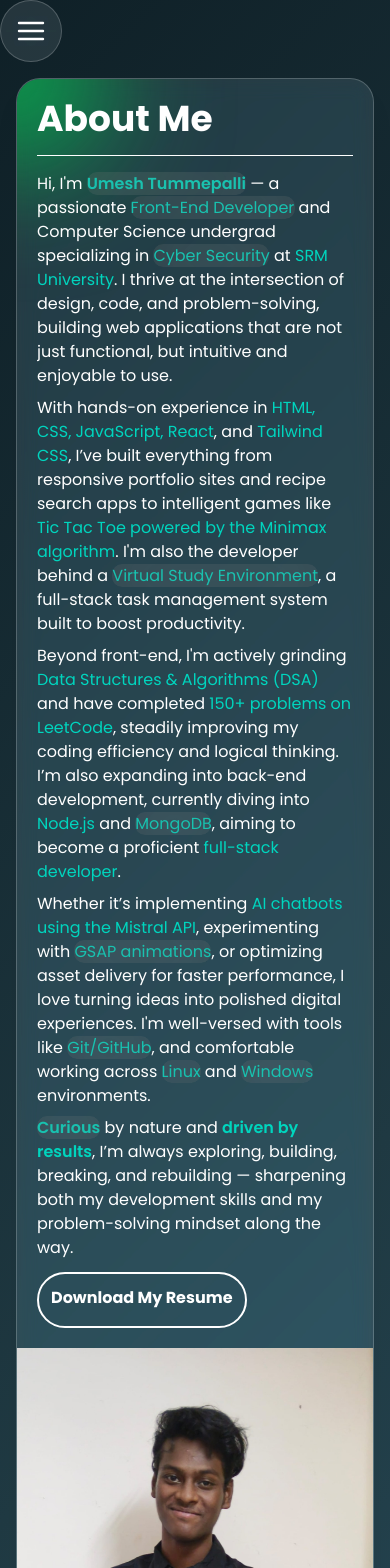
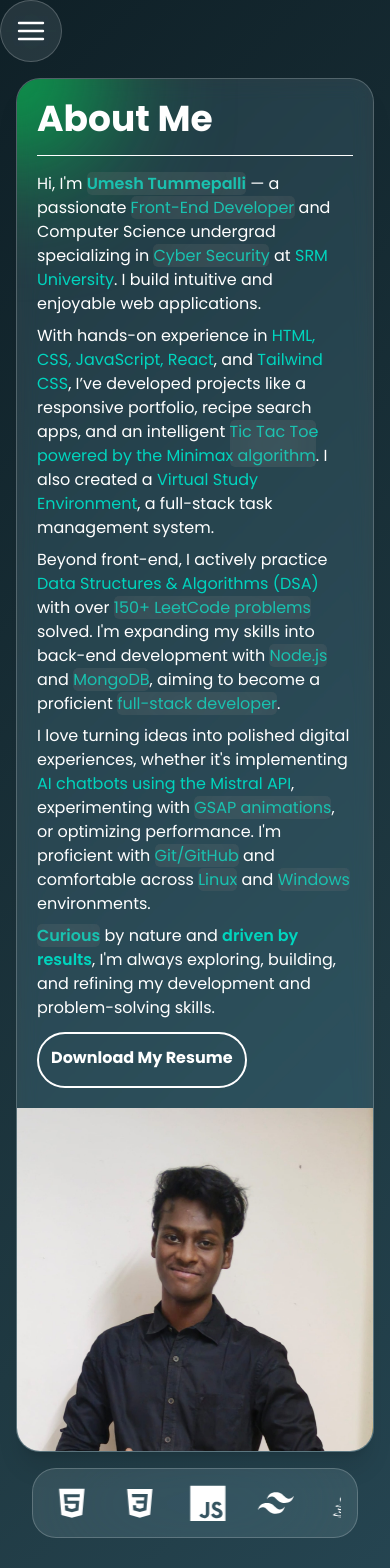
Before and after one commit to Umesh-Tummepalli/Portfolio, a React (Vite) app: page /about in a window 390 px wide. Shown: the top 1568 px of the page. Built offline with nearby package versions, Linux system fonts and the light colour scheme; a web font is replaced by a local one.

Commit message:
resposiveness changes

```diff
--- a/src/components/AboutMain.jsx
+++ b/src/components/AboutMain.jsx
@@ -1,4 +1,4 @@
-import React, { useRef,useEffect } from "react";
+import React, { useRef, useEffect } from "react";
 import mainPhoto from "../assets/mainPhoto.jpg";
 import SlidingContent from "./Sliding";
 import TiltContainer from "./TiltContainer";
@@ -34,9 +34,9 @@ const AboutMain = () => {
       y: cursorYpos,
     });
   }
-  useEffect(()=>{
-    document.title="About - Umesh"
-  },[])
+  useEffect(() => {
+    document.title = "About - Umesh";
+  }, []);
   useGSAP(() => {
     const tl = gsap.timeline();
     tl.from(containerRef.current, {
@@ -47,25 +47,25 @@ const AboutMain = () => {
     });
     tl.from(imgRef.current, {
       x: "-100%",
-      ease:"back.out",
+      ease: "back.out",
     });
     tl.from(headingRef.current, {
       x: "200%",
-      ease:"back.out"
+      ease: "back.out",
     });
-    tl.from(pref.current,{
-      y:"-110%",
-      filter:"blur(20px)",
-      opacity:0,
-      duration:1.5,
-      ease:"back.out"
-    })
+    tl.from(pref.current, {
+      y: "-110%",
+      filter: "blur(20px)",
+      opacity: 0,
+      duration: 1.5,
+      ease: "back.out",
+    });
   });
   return (
     <div className="text-white p-4" id="aboutMain">
-      <TiltContainer >
+      <TiltContainer>
         <section
-          className="lg:m-10 flex flex-col lg:flex-row backdrop-blur-[10px] backdrop-saturate-150 z-10 bg-white/10 border border-white/20 rounded-3xl shadow-xl relative overflow-hidden "
+          className="lg:m-10 flex flex-col  lg:flex-row backdrop-blur-[10px] backdrop-saturate-150 z-10 bg-white/10 border border-white/20 rounded-3xl shadow-xl relative overflow-hidden "
           onMouseMove={handleMouseMove}
           ref={containerRef}
         >
@@ -78,72 +78,66 @@ const AboutMain = () => {
             </h2>
             <div className="overflow-hidden">
               <section className="space-y-2  pt-4 aboutPara" ref={pref}>
-            <p >
+                <p>
                   Hi, I'm{" "}
-              <span className="text-teal-400 font-semibold">
+                  <span className="text-teal-400  sm:whitespace-nowrap font-semibold">
                     Umesh Tummepalli
                   </span>{" "}
                   — a passionate{" "}
-              <span className="text-teal-400">Front-End Developer</span> and
+                  <span className="text-teal-400 sm:whitespace-nowrap ">Front-End Developer</span> and
                   Computer Science undergrad specializing in{" "}
-              <span className="text-teal-400">Cyber Security</span> at{" "}
-              <span className="text-teal-400">SRM University</span>. I thrive at
-              the intersection of design, code, and problem-solving, building
-              web applications that are not just functional, but intuitive and
-              enjoyable to use.
+                  <span className="text-teal-400 sm:whitespace-nowrap">Cyber Security</span> at{" "}
+                  <span className="text-teal-400 sm:whitespace-nowrap">SRM University</span>. I build
+                  intuitive and enjoyable web applications.
                 </p>
                 <p>
                   With hands-on experience in{" "}
-              <span className="text-teal-400">
+                  <span className="text-teal-400 sm:whitespace-nowrap">
                     HTML, CSS, JavaScript, React
                   </span>
-              , and <span className="text-teal-400">Tailwind CSS</span>, I’ve
-              built everything from responsive portfolio sites and recipe search
-              apps to intelligent games like{" "}
-              <span className="text-teal-400">
+                  , and <span className="text-teal-400 sm:whitespace-nowrap">Tailwind CSS</span>, I’ve
+                  developed projects like a responsive portfolio, recipe search
+                  apps, and an intelligent{" "}
+                  <span className="text-teal-400 sm:whitespace-nowrap">
                     Tic Tac Toe powered by the Minimax algorithm
                   </span>
-              . I'm also the developer behind a{" "}
-              <span className="text-teal-400">Virtual Study Environment</span>,
-              a full-stack task management system built to boost productivity.
+                  . I also created a{" "}
+                  <span className="text-teal-400 sm:whitespace-nowrap">Virtual Study Environment</span>,
+                  a full-stack task management system.
                 </p>
                 <p>
-              Beyond front-end, I'm actively grinding{" "}
-              <span className="text-teal-400">
+                  Beyond front-end, I actively practice{" "}
+                  <span className="text-teal-400 sm:whitespace-nowrap">
                     Data Structures & Algorithms (DSA)
                   </span>{" "}
-              and have completed{" "}
-              <span className="text-teal-400">150+ problems on LeetCode</span>,
-              steadily improving my coding efficiency and logical thinking. I’m
-              also expanding into back-end development, currently diving into{" "}
-              <span className="text-teal-400">Node.js</span> and{" "}
-              <span className="text-teal-400">MongoDB</span>, aiming to become a
-              proficient{" "}
-              <span className="text-teal-400">full-stack developer</span>.
+                  with over{" "}
+                  <span className="text-teal-400 sm:whitespace-nowrap">150+ LeetCode problems</span>{" "}
+                  solved. I'm expanding my skills into back-end development with{" "}
+                  <span className="text-teal-400 sm:whitespace-nowrap">Node.js</span> and{" "}
+                  <span className="text-teal-400 sm:whitespace-nowrap">MongoDB</span>, aiming to become
+                  a proficient <span className="text-teal-400 sm:whitespace-nowrap">full-stack developer</span>.
                 </p>
                 <p>
-              Whether it’s implementing{" "}
-              <span className="text-teal-400">
+                  I love turning ideas into polished digital experiences, whether
+                  it's implementing{" "}
+                  <span className="text-teal-400 sm:whitespace-nowrap">
                     AI chatbots using the Mistral API
                   </span>
                   , experimenting with{" "}
-              <span className="text-teal-400">GSAP animations</span>, or
-              optimizing asset delivery for faster performance, I love turning
-              ideas into polished digital experiences. I'm well-versed with
-              tools like <span className="text-teal-400">Git/GitHub</span>, and
-              comfortable working across{" "}
-              <span className="text-teal-400">Linux</span> and{" "}
-              <span className="text-teal-400">Windows</span> environments.
+                  <span className="text-teal-400 sm:whitespace-nowrap">GSAP animations</span>, or
+                  optimizing performance. I'm proficient with{" "}
+                  <span className="text-teal-400 sm:whitespace-nowrap">Git/GitHub</span> and comfortable
+                  across <span className="text-teal-400 sm:whitespace-nowrap">Linux</span> and{" "}
+                  <span className="text-teal-400 sm:whitespace-nowrap">Windows</span> environments.
                 </p>
                 <p>
-              <span className="text-teal-400 font-semibold">Curious</span> by
+                  <span className="text-teal-400 sm:whitespace-nowrap font-semibold">Curious</span> by
                   nature and{" "}
-              <span className="text-teal-400 font-semibold">
+                  <span className="text-teal-400 sm:whitespace-nowrap font-semibold">
                     driven by results
                   </span>
-              , I’m always exploring, building, breaking, and rebuilding —
-              sharpening both my development skills and my problem-solving
-              mindset along the way.
+                  , I'm always exploring, building, and refining my development
+                  and problem-solving skills.
                 </p>
               </section>
             </div>
--- a/src/components/ProjectCard.jsx
+++ b/src/components/ProjectCard.jsx
@@ -14,7 +14,7 @@ const ProjectShowcase = ({
   additionalLinks = [],
 }) => {
   return (
-    <div className="max-w-2xl  w-full lg:m-10 rounded-2xl shadow-xl overflow-hidden z-30 bg-white/10 backdrop-blur-md border border-white/20 scale">
+    <div className=" w-full mx-auto lg:m-10 rounded-2xl shadow-xl overflow-hidden z-30 bg-white/10 backdrop-blur-md border border-white/20">
       {/* Browser Header */}
       <div className="bg-black/70 px-4 py-3 flex items-center gap-2 border-b border-white/10">
         <div className="flex gap-2">
@@ -22,26 +22,26 @@ const ProjectShowcase = ({
           <div className="w-3 h-3 bg-yellow-500 rounded-full"></div>
           <div className="w-3 h-3 bg-green-500 rounded-full"></div>
         </div>
-        <div className="flex-1 mx-4">
-          <div className="bg-gray-700/60 rounded px-3 py-1 text-gray-200 text-sm font-mono">
+        <div className="flex-1 mx-4 overflow-hidden">
+          <div className="bg-gray-700/60 rounded px-3 py-1 text-gray-200 text-sm font-mono truncate">
             {liveUrl || "localhost:3000"}
           </div>
         </div>
       </div>
 
       {/* Project Preview */}
-      <div className="bg-transparent ">
-        <div className="rounded-lg overflow-hidden border border-white/10 ">
+      <div className="bg-transparent">
+        <div className="rounded-lg overflow-hidden border border-white/10">
           <img
             src={`/projectImg/${imageUrl || 'placeholder.svg'}`}
             alt={`${title} preview`}
-            className="w-full h-64   xl: object-cover m-auto"
+            className="w-full h-64 object-cover m-auto"
           />
         </div>
       </div>
 
       {/* Project Information */}
-      <div className=" xl:px-8 py-4 space-y-6 text-white px-4">
+      <div className="px-4 lg:px-8 py-4 space-y-6 text-white">
         {/* Header Section */}
         <div className="">
           <div className="flex flex-col sm:flex-row sm:items-center sm:justify-between gap-4">
@@ -57,22 +57,22 @@ const ProjectShowcase = ({
               <div className="flex flex-wrap gap-2">
                 {liveUrl && (
                   <Button classes="text-white bg-white/10 hover:bg-white/20 border border-white/20">
-                    <a href={liveUrl} target="_blank" rel="noopener noreferrer">
-                      Live Demo <i className="ri-arrow-right-up-box-line"></i>
+                    <a href={liveUrl} target="_blank" rel="noopener noreferrer" className="flex items-center gap-1">
+                      Live Demo <ExternalLink className="w-4 h-4" />
                     </a>
                   </Button>
                 )}
                 {githubUrl && (
                   <Button classes="text-white bg-white/10 hover:bg-white/20 border border-white/20">
-                    <a href={githubUrl} target="_blank" rel="noopener noreferrer">
-                      <i className="ri-github-fill"></i> Code
+                    <a href={githubUrl} target="_blank" rel="noopener noreferrer" className="flex items-center gap-1">
+                      <Github className="w-4 h-4" /> Code
                     </a>
                   </Button>
                 )}
                 {additionalLinks.map((link, index) => (
                   <Button key={index} classes="text-white bg-white/10 hover:bg-white/20 border border-white/20">
-                    <a href={link.url} target="_blank" rel="noopener noreferrer" className="flex items-center">
-                      {link.icon && <span className="w-4 h-4 mr-2">{link.icon}</span>}
+                    <a href={link.url} target="_blank" rel="noopener noreferrer" className="flex items-center gap-1">
+                      {link.icon && <span className="w-4 h-4">{link.icon}</span>}
                       {link.label}
                     </a>
                   </Button>
@@ -90,13 +90,16 @@ const ProjectShowcase = ({
         )}
 
         {technologies.length > 0 && (
-          <div className="space-x-1 space-y-2">
+          <div className="space-y-2">
             <h2 className="text-lg font-semibold text-white">Technologies Used</h2>
             <div className="flex flex-wrap gap-2">
               {technologies.map((tech, index) => (
-                <button key={index} className="text-white bg-white/10 text-sm border border-white/20 hover:bg-white/20 px-3 py-2 rounded">
+                <span
+                  key={index}
+                  className="text-white bg-white/10 text-sm border border-white/20 px-3 py-1.5 rounded"
+                >
                   {tech}
-                </button>
+                </span>
               ))}
             </div>
           </div>
@@ -107,8 +110,8 @@ const ProjectShowcase = ({
             <h2 className="text-lg font-semibold text-white">Key Features</h2>
             <div className="grid grid-cols-1 md:grid-cols-2 gap-2">
               {features.map((feature, index) => (
-                <div key={index} className="flex items-center gap-2 text-white/80">
-                  <div className="w-2 h-2 bg-white rounded-full"></div>
+                <div key={index} className="flex items-start gap-2 text-white/80">
+                  <div className="mt-1.5 w-2 h-2 bg-white rounded-full flex-shrink-0"></div>
                   <span>{feature}</span>
                 </div>
               ))}
--- a/src/components/ProjectMain.jsx
+++ b/src/components/ProjectMain.jsx
@@ -20,14 +20,15 @@ const ProjectMain = () => {
     const tl = gsap.timeline();
     tl.from(headingRef.current, {
       y: "-150%",
+      scale:0,
       duration: 1,
       ease: "back.out",
     });
     tl.from(cardRef.current, {
-      y: 1000,
+      x: "-150%",
       stagger: 0.2,
       ease: "back.out",
-      duration: 2,
+      duration: 1,
     });
   });
 
@@ -83,7 +84,7 @@ const ProjectMain = () => {
         </p>
       </div>
 
-      <section className="p-5 m-5 rounded-3xl bg-white/10 backdrop-blur-2xl backdrop-saturate-150 border-1 border-white/20">
+      <section className="m-1 mt-5 sm:m-5 rounded-3xl bg-white/10 backdrop-blur-2xl backdrop-saturate-150 border-1 border-white/20">
         {projData.map((item, index) => (
           <div
             key={index}
@@ -106,10 +107,10 @@ const ProjectMain = () => {
       {/* Project Card for large screens only */}
       <div className="hidden lg:block">
         {projInfo[1] && (
-          <div className="fixed inset-0 z-50 flex items-center justify-center pointer-events-none -translate-x-1/2 -translate-y-1/2">
+          <div className="">
             <div
               ref={globalCardRef}
-              className="pointer-events-auto"
+              className="pointer-events-auto fixed inset-0 z-50 flex items-center justify-center  -translate-x-1/2 -translate-y-1/2 w-[50vw]"
               onClick={() => setprojInfo([{}, false])}
             >
               <ProjectCard
--- a/src/components/ProjectMainCard.jsx
+++ b/src/components/ProjectMainCard.jsx
@@ -59,7 +59,7 @@ const ProjectMainCard = (props) => {
         onMouseLeave={handleMouseLeave}
         onMouseEnter={handleMouseEnter}
       >
-        <div className="text-3xl text-center text-white font-bold py-10  group border-b-1 border-white/20  -translate-z-4 group overflow-hidden perspective-distant">
+        <div className="text-3xl text-center text-white font-bold py-10  group border-b-1 border-white/20  -translate-z-4 group overflow-hidden perspective-distant p-0">
         <div className="z-10 lg:group-hover:opacity-0 lg:text-start translate-y-1/2 pl-8">
             {props.title}
         </div>
@@ -93,7 +93,7 @@ const ProjectMainCard = (props) => {
         />
       </section>
       <div
-        className={`overflow-hidden duration-500 transition-all ease-in-out lg:hidden ${
+        className={`overflow-hidden duration-500 transition-all ease-in-out lg:hidden w-full sm:w-[70vw] lg:w-[40vw]  ${
           visibility
             ? "translate-x-0 max-h-[1000px]"
             : "translate-x-full max-h-0"
--- a/src/components/ProjectsShort.jsx
+++ b/src/components/ProjectsShort.jsx
@@ -43,7 +43,7 @@ const ProjectsShort = () => {
         <h3 className="text-5xl p-8 text-center bg-white/10 border-1 border-white/20 backdrop-blur-2xl backdrop-saturate-150 mx-9 rounded-2xl"
           style={{ fontFamily: "'Bebas Neue', sans-serif" }}
         >What I've Built</h3>
-        <div className="PROJECTS overflow-hidden origin-top rotate-x-[-100deg]"
+        <div className="PROJECTS overflow-hidden origin-top sm:rotate-x-[-100deg]"
         ref={cardContainerRef}
         >
           {/* Scrolling Project Cards */}
@@ -51,7 +51,7 @@ const ProjectsShort = () => {
             {projData.slice(0, 3).map((item, index) => (
               <div
                 key={index}
-                className=" flex-shrink-0 w-[80vw] md:w-[60vw] lg:w-[40vw]"
+                className=" flex-shrink-0 w-[100vw] sm:w-[70vw] lg:w-[40vw]"
               >
                 <ProjectShowcase
                   title={item.name}
--- a/src/index.css
+++ b/src/index.css
@@ -107,7 +107,7 @@ body{
   filter: saturate(50%);
   opacity: 0.6;
   z-index: 1; /* below the actual text */
-  border-radius: 10px;
+  border-radius: 5px;
   transform-origin: left;
   animation: fadein 1.5s ease-out 3s forwards;
   transform: scaleX(0);
```
Also changed, not shown: src/app/Logo.jsx (+12 -5 lines), src/components/Footer.jsx (+31 -26 lines). Lines whose indentation alone changed are shown as unchanged.
